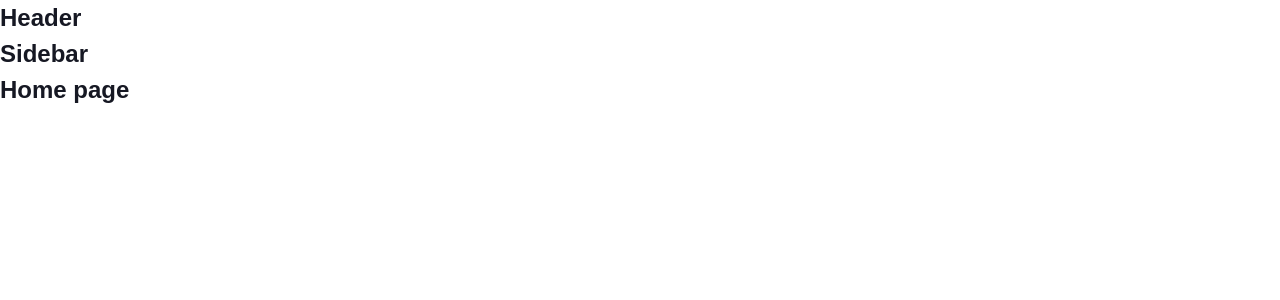
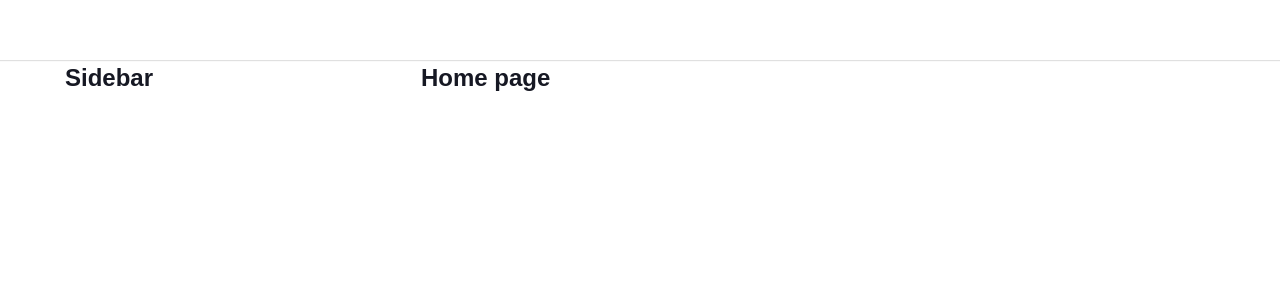
Before and after one commit to ducanh005/tiktok-ui, a React (Create React App) app: page / in a window 1280 px wide. Shown: the top 300 px of the page. Built offline with nearby package versions, Linux system fonts and the light colour scheme.

Commit message:
dung khung Layout mac dinh

```diff
--- a/package.json
+++ b/package.json
@@ -7,6 +7,7 @@
     "@testing-library/jest-dom": "^6.6.3",
     "@testing-library/react": "^16.2.0",
     "@testing-library/user-event": "^13.5.0",
+    "classnames": "^2.5.1",
     "normalize.css": "^8.0.1",
     "react": "^19.0.0",
     "react-dom": "^19.0.0",
--- /dev/null
+++ b/src/components/Layout/DefaultLayout/DefaultLayout.module.scss
@@ -0,0 +1,14 @@
+.wrapper{
+    display: flex;
+   flex-direction: column;
+   align-items: center;
+}
+
+.container{
+    width: var( --default-layout-width);
+    display: flex;
+}
+.content{
+    flex:1;
+
+}
--- /dev/null
+++ b/src/components/Layout/DefaultLayout/Sidebar/Sidebar.module.scss
@@ -0,0 +1,4 @@
+.wrapper{
+    width: 356px;
+
+}
--- a/src/components/Layout/DefaultLayout/Sidebar/index.js
+++ b/src/components/Layout/DefaultLayout/Sidebar/index.js
@@ -1,5 +1,12 @@
+import classNames from 'classnames/bind';
+import styles from './Sidebar.module.scss'
+
+const cx = classNames.bind(styles)
+
 function Sidebar() {
-    return ( <h2>Sidebar</h2> );
+    return <aside className={cx('wrapper')}>
+        <h2>Sidebar</h2>
+    </aside>
 }
 
 export default Sidebar;
--- a/src/components/Layout/DefaultLayout/index.js
+++ b/src/components/Layout/DefaultLayout/index.js
@@ -1,13 +1,17 @@
+import classNames from 'classnames/bind';
+import styles from './DefaultLayout.module.scss'
 import Header from '~/components/Layout/components/Header';
 import Sidebar from './Sidebar';
 
+const cx = classNames.bind(styles)
+
 function DefaultLayout({ children }) {
     return (
-        <div>
+        <div className={cx('wrapper')}>
             <Header />
-            <div className="container">
+            <div className={cx('container')}>
                 <Sidebar />
-                <div className="content">{children}</div>
+                <div className={cx('content')}>{children}</div>
             </div>
         </div>
     );
--- a/src/components/Layout/HeaderOnly/index.js
+++ b/src/components/Layout/HeaderOnly/index.js
@@ -1,6 +1,6 @@
 import Header from '~/components/Layout/components/Header';
 
-function DefaultLayout({ children }) {
+function HeaderOnly({ children }) {
     return (
         <div>
             <Header />
@@ -11,4 +11,4 @@
     );
 }
 
-export default DefaultLayout;
+export default HeaderOnly;
--- /dev/null
+++ b/src/components/Layout/components/Header/Header.module.scss
@@ -0,0 +1,13 @@
+.wrapper {
+    width: 100%;
+    height: var( --default-layout-header-height,60px);
+    box-shadow: 0 1px 1px rgb(0 0 0 / 12%);
+    display: flex;
+    justify-content: center;
+}
+
+.inner{
+    height: 100%;
+    width: var( --default-layout-width);
+
+}
--- a/src/components/Layout/components/Header/index.js
+++ b/src/components/Layout/components/Header/index.js
@@ -1,5 +1,12 @@
+import classNames from 'classnames/bind';
+import styles from './Header.module.scss'
+
+const cx = classNames.bind(styles)
+
 function Header() {
-    return ( <h2>Header</h2> );
+    return ( <header className={cx('wrapper')}>
+        <div className={cx('inner')}></div>
+    </header> );
 }
 
 export default Header;
```
Also changed, not shown: 1 other file (tests, documents, lock files or other folders).
